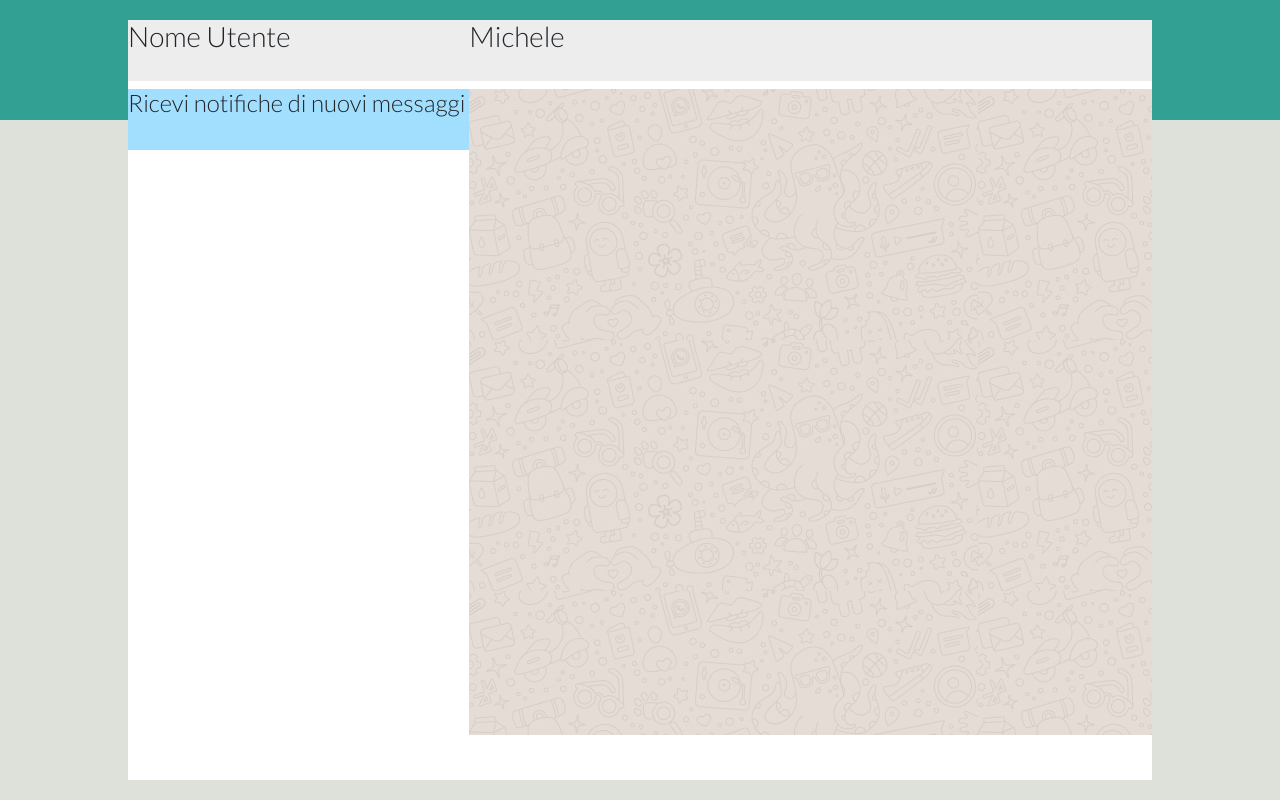
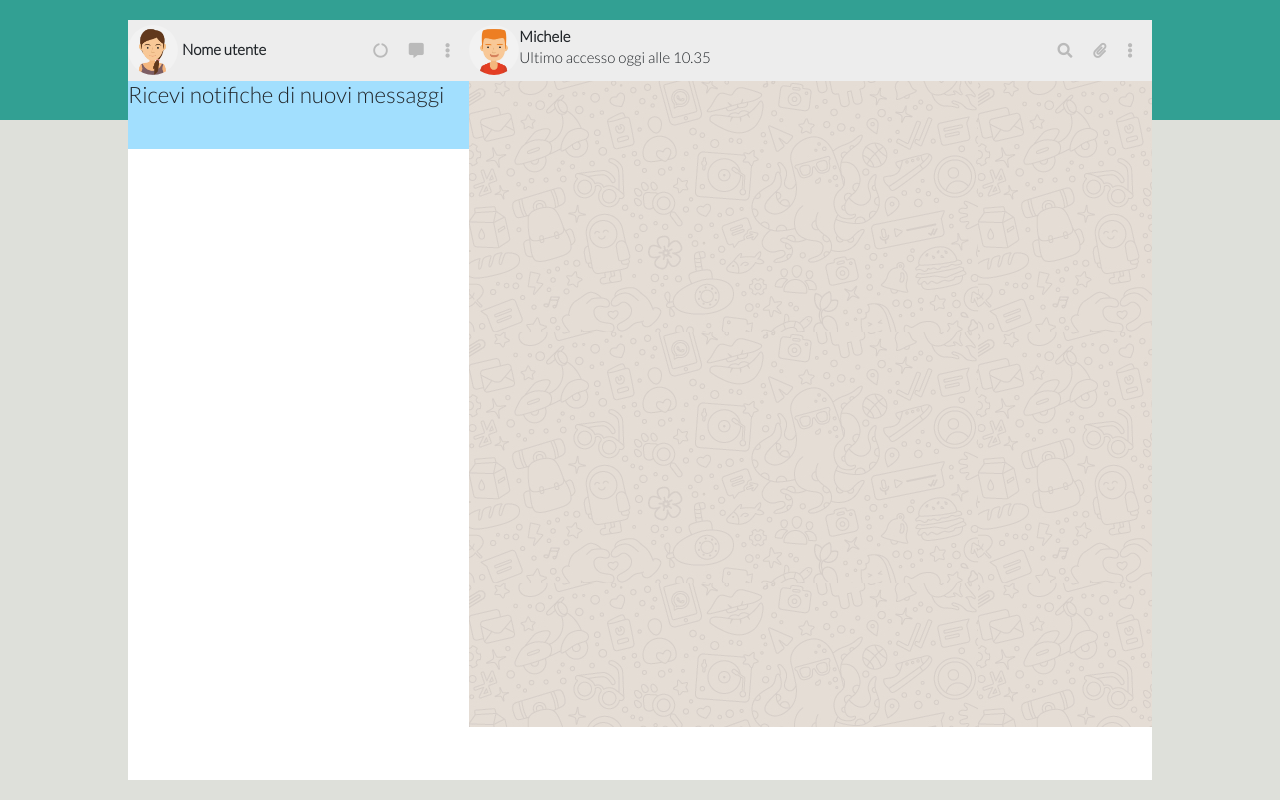
Before and after one commit to Rorins/vue-boolzapp, a plain HTML site: page index.html in a window 1280 px wide. Drawn offline with nearby package versions, Linux system fonts and the light colour scheme.

Commit message:
Setting header

```diff
--- a/css/main.css
+++ b/css/main.css
@@ -4,6 +4,7 @@
   padding: 0;
   box-sizing: border-box;
   font-family: "Lato", sans-serif;
+  font-size: 15px;
 }
 
 body {
@@ -32,16 +33,45 @@ body {
   height: 100%;
 }
 
-.row header {
+/*Header*/
+header {
   height: 8%;
   background-color: #ededed;
+  display: flex;
+  align-items: center;
+  justify-content: space-between;
 }
 
+.icons {
+  padding: 10px;
+}
+
+.icons i {
+  color: #bababa;
+  font-size: 15px;
+  padding: 9px;
+}
+
+.user {
+  font-weight: bold;
+  font-size: 20px;
+}
+
+.user h5 {
+  font-size: 15px;
+}
+/*Left column*/
 .col-4 section {
-  height: 8%;
+  height: 9%;
   background-color: #a2dffe;
 }
 
+img {
+  width: 50px;
+  border-radius: 50%;
+}
+
+/*Right column*/
 .col-8 main {
   background-image: url("../img/mine.jpg");
   height: 85%;
--- a/index.html
+++ b/index.html
@@ -21,20 +21,57 @@
       href="https://fonts.googleapis.com/css2?family=Lato:wght@300&display=swap"
       rel="stylesheet"
     />
+    <!--FONT AWESOME-->
+    <link
+      rel="stylesheet"
+      href="https://pro.fontawesome.com/releases/v5.10.0/css/all.css"
+      integrity="sha384-AYmEC3Yw5cVb3ZcuHtOA93w35dYTsvhLPVnYs9eStHfGJvOvKxVfELGroGkvsg+p"
+      crossorigin="anonymous"
+    />
   </head>
   <body>
     <div id="app" class="_container">
       <div class="row gx-0">
-        <!--Column left-->
+        <!--COLUMN LEFT-->
         <div class="col-4">
-          <header><h3>Nome Utente</h3></header>
+          <header>
+            <!--User-->
+            <div class="user">
+              <img src="./img/avatar_io.jpg" alt="" />
+              <span>Nome utente</span>
+            </div>
+
+            <!--Icons-->
+            <div class="icons">
+              <i class="fas fa-circle-notch"></i>
+              <i class="fas fa-comment-alt"></i>
+              <i class="fas fa-ellipsis-v"></i>
+            </div>
+          </header>
+          <!--Section-->
           <section><h4>Ricevi notifiche di nuovi messaggi</h4></section>
           <main></main>
         </div>
 
-        <!--Column right-->
+        <!--COLUMN RIGHT-->
         <div class="col-8">
-          <header><h3>Michele</h3></header>
+          <header>
+            <!--User-->
+            <div class="user d-flex">
+              <img src="./img/avatar_1.jpg" alt="" />
+              <div>
+                <span>Michele</span>
+                <h5>Ultimo accesso oggi alle 10.35</h5>
+              </div>
+            </div>
+
+            <!--Icons-->
+            <div class="icons">
+              <i class="fas fa-search"></i>
+              <i class="fas fa-paperclip"></i>
+              <i class="fas fa-ellipsis-v"></i>
+            </div>
+          </header>
           <main></main>
           <section></section>
         </div>
```
